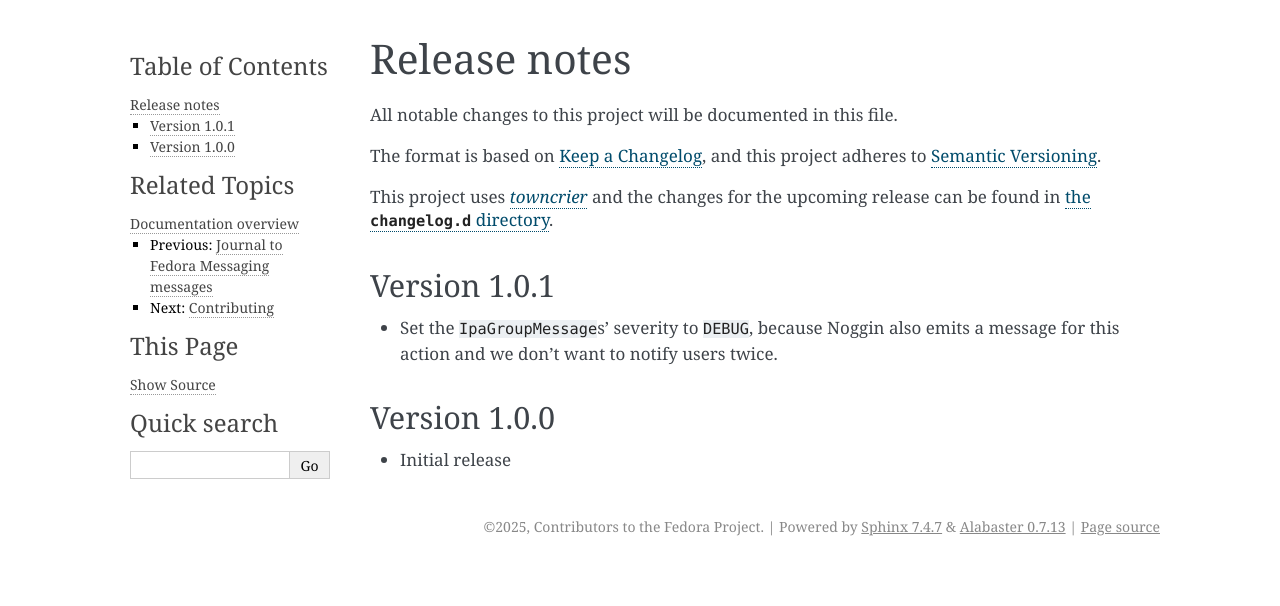
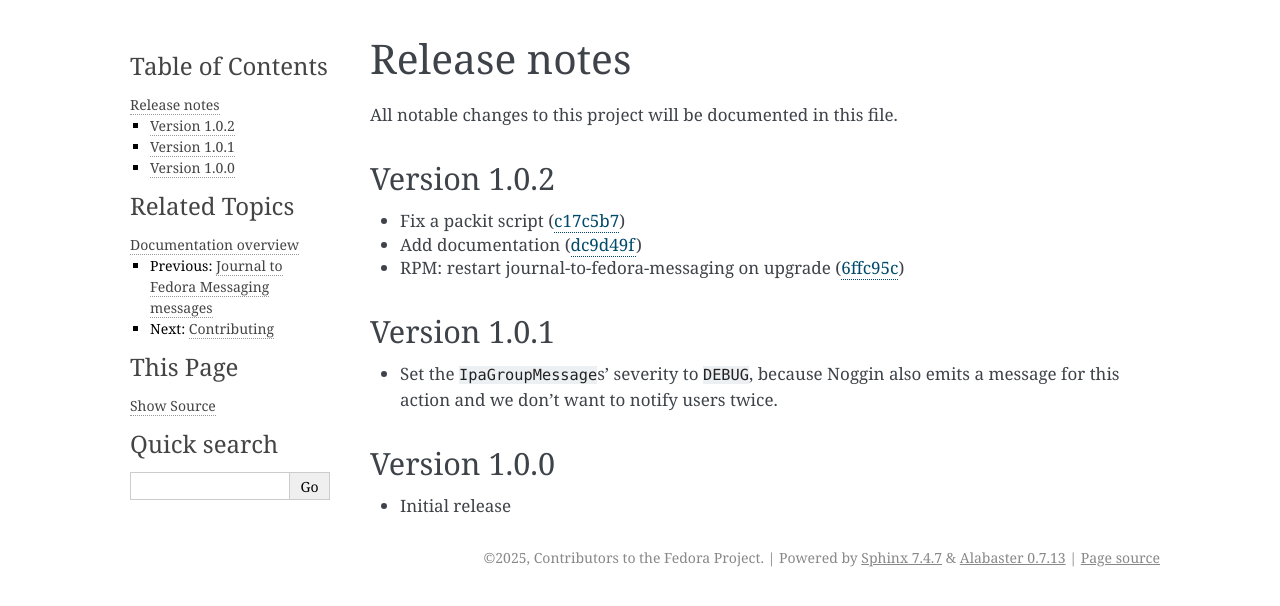
Before and after one commit to fedora-infra/journal-to-fedora-messaging-messages, a Sphinx documentation site: the page built from docs/release_notes.md, in a window 1280 px wide. Shown: the top 606 px of the page. Built offline with Sphinx 7.4.7, drawn with Linux system fonts in a browser that asks for light colours; pages that are not in the unit, such as notebooks, are missing from menus.

Commit message:
Version 1.0.2
Signed-off-by: Aurélien Bompard <aurelien@bompard.org>

```diff
--- a/docs/release_notes.md
+++ b/docs/release_notes.md
@@ -2,9 +2,11 @@
 
 All notable changes to this project will be documented in this file.
 
-The format is based on [Keep a Changelog](https://keepachangelog.com/), and this project adheres to [Semantic Versioning](https://semver.org/spec/v2.0.0.html).
+## Version 1.0.2
 
-This project uses [*towncrier*](https://towncrier.readthedocs.io/) and the changes for the upcoming release can be found in [the `changelog.d` directory](http://github.com/fedora-infra/journal-to-fedora-messaging/tree/develop/changelog.d/).
+- Fix a packit script ([c17c5b7](https://github.com/fedora-infra/journal-to-fedora-messaging-messages/commit/c17c5b7))
+- Add documentation ([dc9d49f](https://github.com/fedora-infra/journal-to-fedora-messaging-messages/commit/dc9d49f))
+- RPM: restart journal-to-fedora-messaging on upgrade ([6ffc95c](https://github.com/fedora-infra/journal-to-fedora-messaging-messages/commit/6ffc95c))
 
 
 ## Version 1.0.1
--- a/pyproject.toml
+++ b/pyproject.toml
@@ -4,7 +4,7 @@
 
 [tool.poetry]
 name = "journal-to-fedora-messaging-messages"
-version = "1.0.1"
+version = "1.0.2"
 description = "A schema package for messages sent by Journal to Fedora Messaging"
 authors = ["Fedora Infrastructure Team <infrastructure@lists.fedoraproject.org>"]
 license = "LGPL-3.0-or-later"
```
Also changed, not shown: 1 other file.
